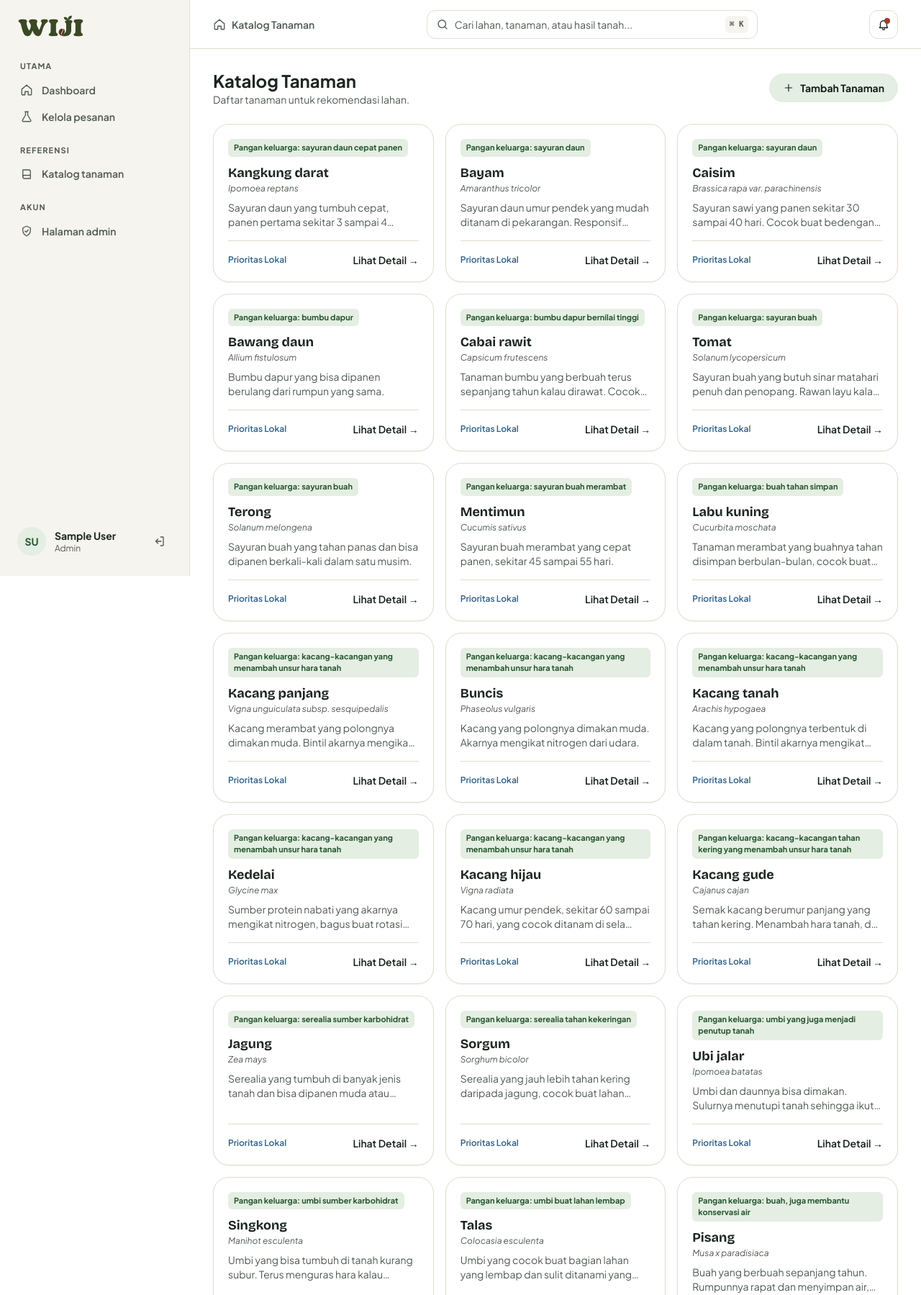
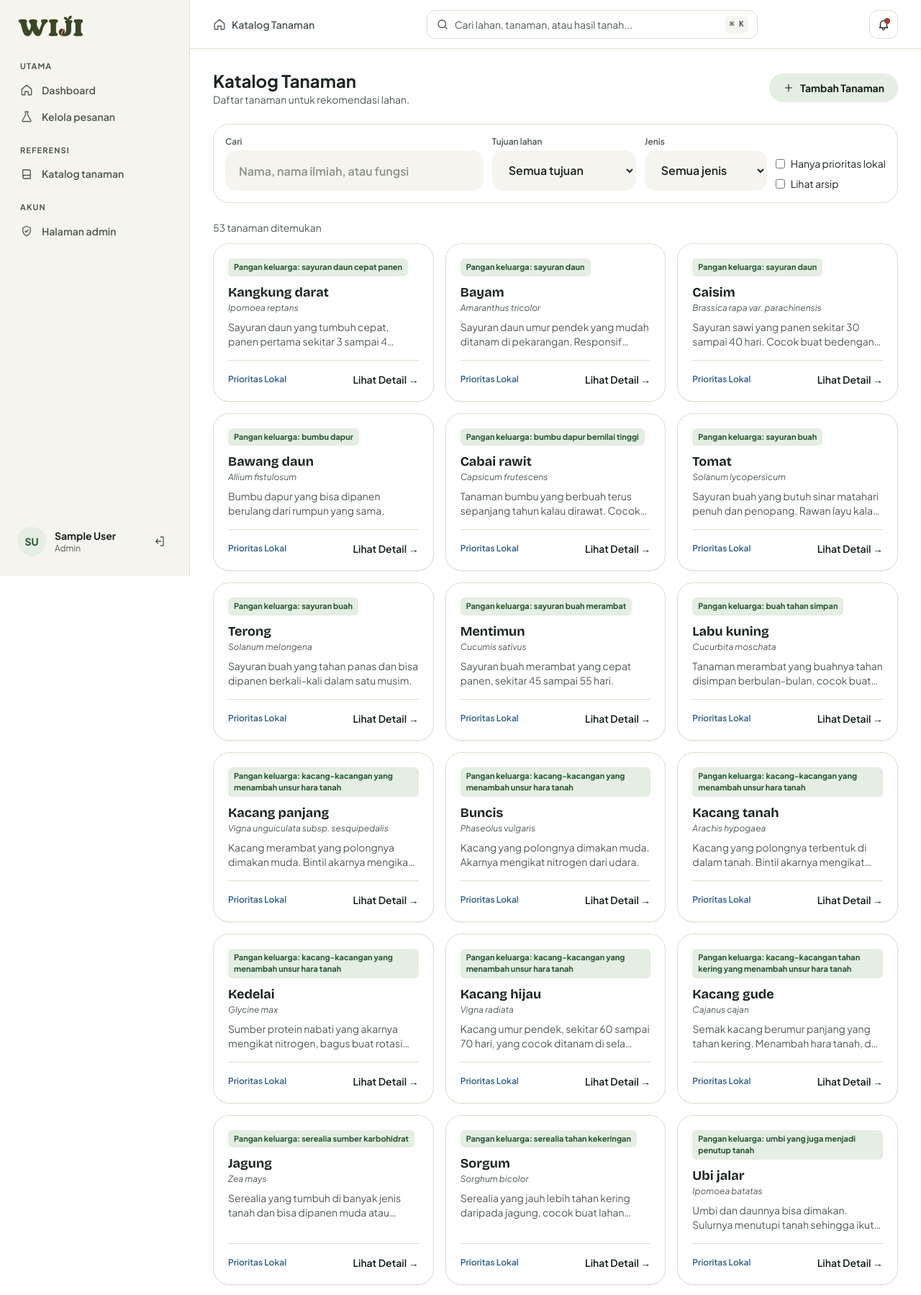
Before and after one commit to pbp-kelompok-d12/wiji, a Django app: page /katalog/ in a window 1280 px wide. Shown: the top 1799 px of the page at 72% size. Run offline with Django 5.2, Linux system fonts and the light colour scheme; the visitor is signed in with stand-in values (Sample User, id 1); data comes from the database, SQL or seed files in the repository; some libraries are stand-ins or nearby versions.

Commit message:
feat: show sources and goals in the plant catalog pages
Kotak cari dan filter lewat HTMX, detail tanaman menampilkan tujuan, kemampuan kontaminan, dan referensi bertautan. Referensi dan kemampuan bisa diisi di Django Admin.

```diff
--- a/core/templates/core/daftar_tanaman.html
+++ b/core/templates/core/daftar_tanaman.html
@@ -18,35 +18,33 @@
   {% endif %}
 </div>
 
-<div class="grid grid-cols-1 gap-4 sm:grid-cols-2 lg:grid-cols-3">
-  {% for t in tanaman_list %}
-    <!-- Kartu Tanaman Mulai -->
-    <div class="flex flex-col justify-between rounded-panel border border-line bg-white p-5 shadow-sm transition hover:border-forest">
-      <div>
-        <div class="mb-2 flex flex-wrap items-center gap-2">
-          <span class="rounded-md bg-leaf px-2 py-1 text-[11px] font-bold text-moss-deep">{{ t.fungsi }}</span>
-          {% if t.kontaminan_ditangani %}
-            <span class="rounded-md bg-brick/10 px-2 py-1 text-[11px] font-bold text-brick">Fitoremediasi</span>
-          {% endif %}
-        </div>
-        <h2 class="text-lg font-bold font-['Bricolage_Grotesque'] text-ink">{{ t.nama }}</h2>
-        <p class="text-xs italic text-ink-soft mb-2">{{ t.nama_latin }}</p>
-        <p class="mt-1 line-clamp-2 text-sm text-ink-soft">{{ t.deskripsi }}</p>
-      </div>
-      <div class="mt-4 flex items-center justify-between border-t border-line pt-4">
-        <span class="text-xs font-semibold {% if t.tersedia_di_indonesia %}text-sky{% else %}text-turmeric{% endif %}">
-          {% if t.tersedia_di_indonesia %}Prioritas Lokal{% else %}Alternatif Asing{% endif %}
-        </span>
-        <a href="{% url 'core:detail_tanaman' t.pk %}" class="text-sm font-semibold text-forest hover:underline">Lihat Detail &rarr;</a>
-      </div>
-    </div>
-    <!-- Kartu Tanaman Selesai -->
-  {% empty %}
-    <div class="col-span-full rounded-panel border border-line bg-paper p-8 text-center">
-      <svg class="ic mx-auto mb-3 size-8 text-ink-soft"><use href="#i-sprout"/></svg>
-      <p class="font-semibold text-ink">Belum ada tanaman</p>
-      <p class="text-sm text-ink-soft">Silakan tambah tanaman baru ke dalam katalog.</p>
-    </div>
-  {% endfor %}
+<form method="get" action="{% url 'core:daftar_tanaman' %}" class="mb-6 grid gap-3 rounded-panel border border-line bg-white p-4 sm:grid-cols-2 lg:grid-cols-[1fr_200px_170px_auto]"
+      hx-get="{% url 'core:daftar_tanaman' %}" hx-target="#hasil-katalog" hx-swap="innerHTML" hx-push-url="true"
+      hx-trigger="input delay:300ms from:#cari-katalog, change from:select, change from:input[type=checkbox]">
+  <label class="flex flex-col gap-1 text-xs font-semibold text-ink-soft">Cari
+    <input id="cari-katalog" type="search" name="q" value="{{ q }}" placeholder="Nama, nama ilmiah, atau fungsi" class="field-input">
+  </label>
+  <label class="flex flex-col gap-1 text-xs font-semibold text-ink-soft">Tujuan lahan
+    <select name="tujuan" class="field-input">
+      <option value="">Semua tujuan</option>
+      {% for g in tujuan_list %}<option value="{{ g.slug }}" {% if g.slug == tujuan_dipilih %}selected{% endif %}>{{ g.nama }}</option>{% endfor %}
+    </select>
+  </label>
+  <label class="flex flex-col gap-1 text-xs font-semibold text-ink-soft">Jenis
+    <select name="jenis" class="field-input">
+      <option value="">Semua jenis</option>
+      <option value="fitoremediasi" {% if jenis_dipilih == 'fitoremediasi' %}selected{% endif %}>Fitoremediasi</option>
+      <option value="umum" {% if jenis_dipilih == 'umum' %}selected{% endif %}>Bukan fitoremediasi</option>
+    </select>
+  </label>
+  <div class="flex flex-col justify-end gap-2 text-sm">
+    <label class="flex items-center gap-2"><input type="checkbox" name="lokal" value="1" {% if hanya_lokal %}checked{% endif %}> Hanya prioritas lokal</label>
+    {% if user.is_staff %}<label class="flex items-center gap-2"><input type="checkbox" name="arsip" value="1" {% if lihat_arsip %}checked{% endif %}> Lihat arsip</label>{% endif %}
+  </div>
+  <noscript><button class="btn btn-leaf" type="submit">Terapkan</button></noscript>
+</form>
+
+<div id="hasil-katalog">
+  {% include 'core/partials/_daftar_kartu.html' %}
 </div>
 {% endblock %}
--- /dev/null
+++ b/core/templates/core/partials/_daftar_kartu.html
@@ -0,0 +1,33 @@
+{# Kartu katalog. Dipakai halaman penuh dan jawaban HTMX pencarian #}
+<p class="mb-3 text-sm text-ink-soft" aria-live="polite">{{ tanaman_list|length }} tanaman ditemukan</p>
+<div class="grid grid-cols-1 gap-4 sm:grid-cols-2 lg:grid-cols-3">
+  {% for t in tanaman_list %}
+    <!-- Kartu Tanaman Mulai -->
+    <div class="flex flex-col justify-between rounded-panel border border-line bg-white p-5 shadow-sm transition hover:border-forest">
+      <div>
+        <div class="mb-2 flex flex-wrap items-center gap-2">
+          <span class="rounded-md bg-leaf px-2 py-1 text-[11px] font-bold text-moss-deep">{{ t.fungsi }}</span>
+          {% if t.kontaminan_ditangani %}
+            <span class="rounded-md bg-brick/10 px-2 py-1 text-[11px] font-bold text-brick">Fitoremediasi</span>
+          {% endif %}
+        </div>
+        <h2 class="text-lg font-bold font-['Bricolage_Grotesque'] text-ink">{{ t.nama }}{% if t.diarsipkan %} <span class="rounded-md bg-paper px-2 py-0.5 align-middle text-[11px] font-bold text-ink-soft">Diarsipkan</span>{% endif %}</h2>
+        <p class="text-xs italic text-ink-soft mb-2">{{ t.nama_latin }}</p>
+        <p class="mt-1 line-clamp-2 text-sm text-ink-soft">{{ t.deskripsi }}</p>
+      </div>
+      <div class="mt-4 flex items-center justify-between border-t border-line pt-4">
+        <span class="text-xs font-semibold {% if t.tersedia_di_indonesia %}text-sky{% else %}text-turmeric{% endif %}">
+          {% if t.tersedia_di_indonesia %}Prioritas Lokal{% else %}Alternatif Asing{% endif %}
+        </span>
+        <a href="{% url 'core:detail_tanaman' t.pk %}" class="text-sm font-semibold text-forest hover:underline">Lihat Detail &rarr;</a>
+      </div>
+    </div>
+    <!-- Kartu Tanaman Selesai -->
+  {% empty %}
+    <div class="col-span-full rounded-panel border border-line bg-paper p-8 text-center">
+      <svg class="ic mx-auto mb-3 size-8 text-ink-soft"><use href="#i-sprout"/></svg>
+      <p class="font-semibold text-ink">Nggak ada tanaman yang cocok</p>
+      <p class="text-sm text-ink-soft">Coba ubah kata kunci atau filternya.</p>
+    </div>
+  {% endfor %}
+</div>
```
Also changed, not shown: core/admin.py (+21 -3 lines), core/templates/core/detail_tanaman.html (+34 -1 lines).
